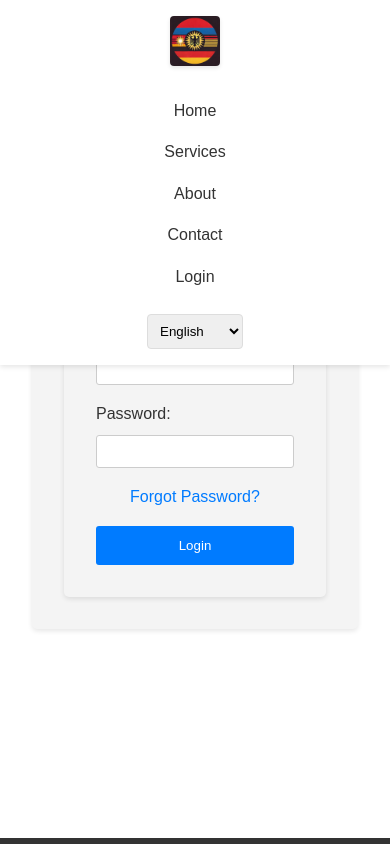
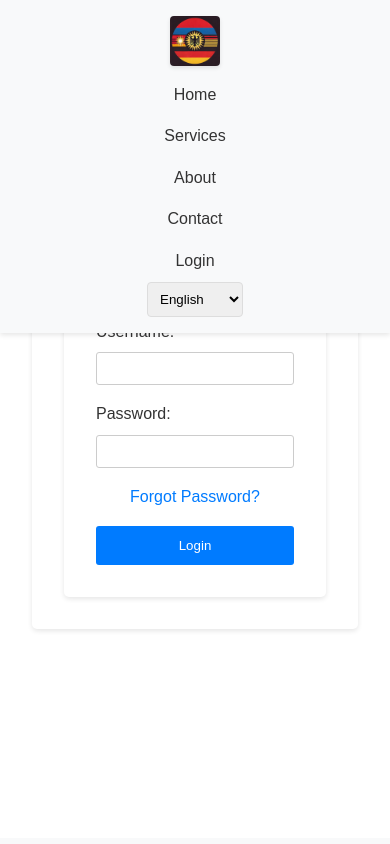
Before and after one commit to lyosha777/CompSec77, a website: page login.html in a window 390 px wide. Shown: the top 844 px of the page. Drawn offline with Linux system fonts and the light colour scheme.

Commit message:
just some styling things

```diff
--- a/styles.css
+++ b/styles.css
@@ -8,12 +8,13 @@
 body {
     font-family: 'Arial', sans-serif;
     line-height: 1.6;
-    color: #333;
+    color: #333333;
+    background-color: #ffffff;
 }
 
 /* Header and Navigation */
 header {
-    background-color: #fff;
+    background-color: #f8f9fa;
     box-shadow: 0 2px 5px rgba(0,0,0,0.1);
     position: fixed;
     width: 100%;
@@ -41,10 +42,12 @@ nav {
 .nav-links {
     display: flex;
     list-style: none;
+    padding: 0;
+    margin: 0;
 }
 
 .nav-links li {
-    margin: 0 1.5rem;
+    margin: 0 1rem;
 }
 
 .nav-links a {
@@ -124,7 +127,7 @@ nav {
 
 /* Footer */
 footer {
-    background-color: #333;
+    background-color: #f8f9fa;
     color: white;
     padding: 3rem 2rem 1rem;
 }
@@ -169,7 +172,6 @@ footer {
     }
 
     .nav-links {
-        margin: 1rem 0;
         flex-direction: column;
         text-align: center;
     }
@@ -203,12 +205,13 @@ section {
 }
 
 #login form {
-    background-color: #f4f4f4;
+    background-color: #ffffff;
     padding: 2rem;
     border-radius: 5px;
     box-shadow: 0 2px 5px rgba(0, 0, 0, 0.1);
     max-width: 400px;
     width: 100%;
+    color: #333333;
 }
 
 #login h2 {
@@ -230,13 +233,15 @@ section {
     padding: 0.5rem;
     border: 1px solid #ccc;
     border-radius: 3px;
+    background-color: #ffffff;
+    color: #333333;
 }
 
 #login button {
     width: 100%;
     padding: 0.75rem;
     background-color: #007bff;
-    color: white;
+    color: #fff;
     border: none;
     border-radius: 3px;
     cursor: pointer;
@@ -308,12 +313,13 @@ section {
 
 /* Auth Container Styles */
 .auth-container {
-    background-color: #f4f4f4;
+    background-color: #ffffff;
     padding: 2rem;
     border-radius: 5px;
     box-shadow: 0 2px 5px rgba(0, 0, 0, 0.1);
     max-width: 400px;
     width: 100%;
+    color: #333333;
 }
 
 .auth-tabs {
@@ -431,7 +437,7 @@ section {
 }
 
 footer {
-    background-color: #333;
+    background-color: #f8f9fa;
     color: white;
     padding: 2rem 0;
     margin-top: 4rem;
```
